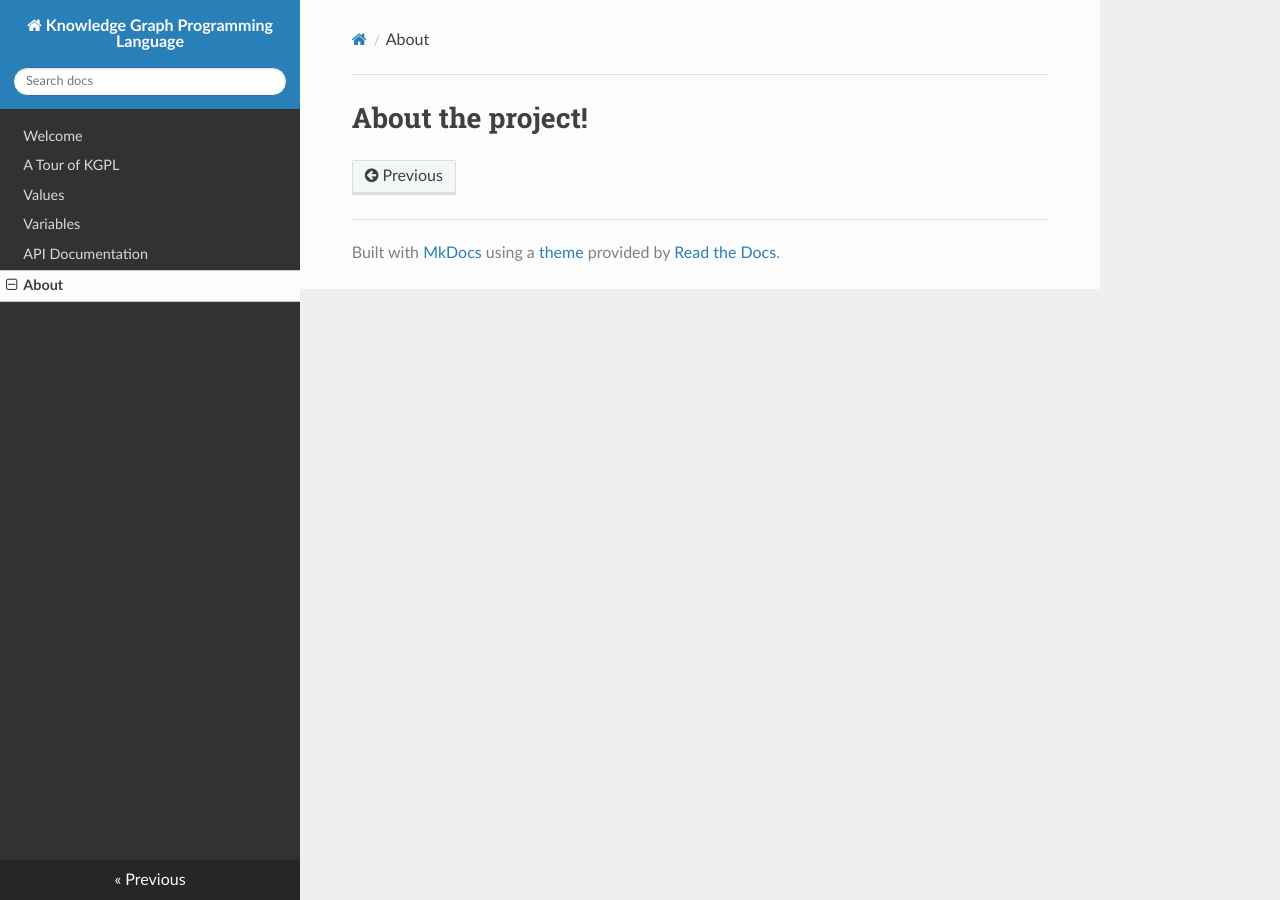
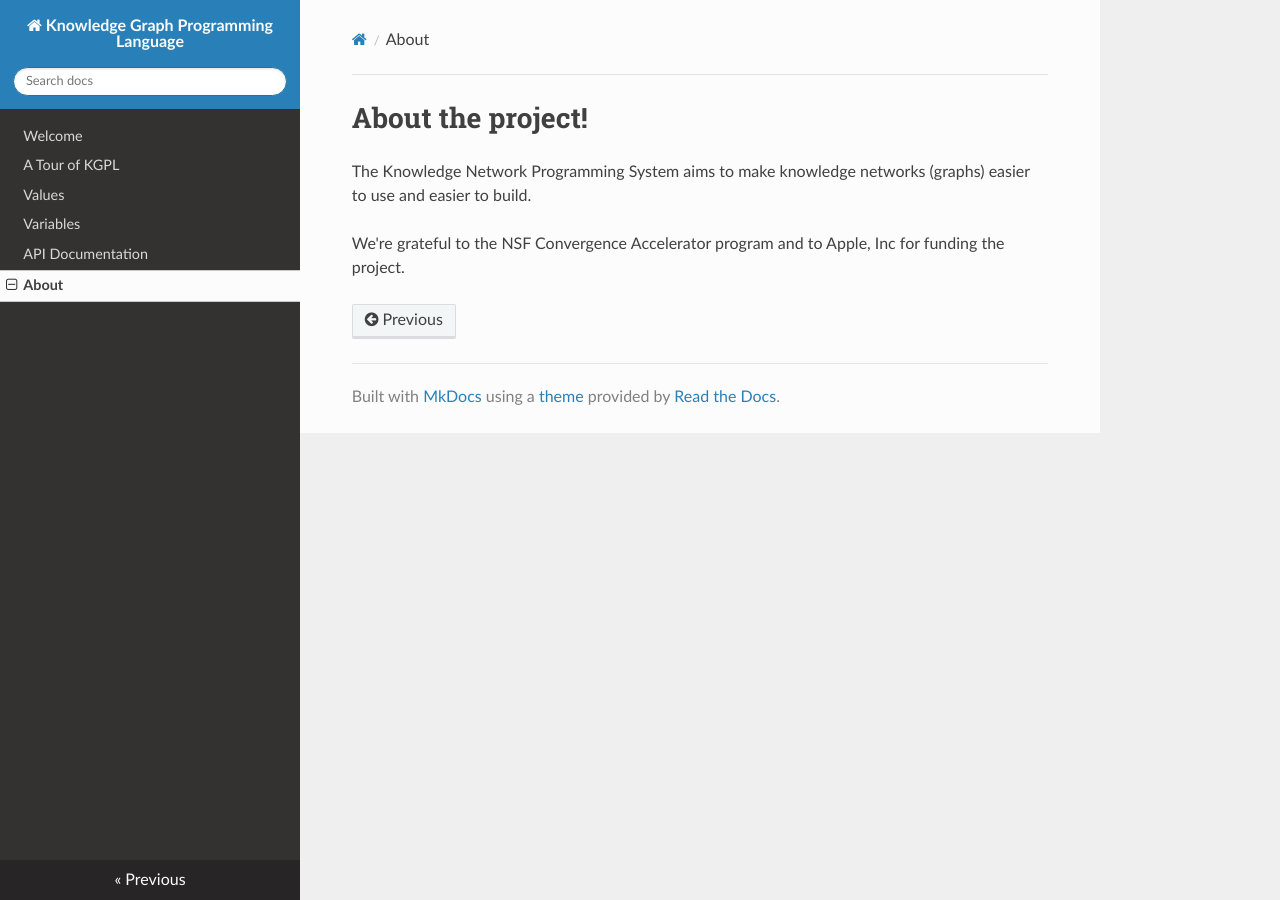
Before and after one commit to mikecafarella/KNP, an MkDocs documentation site: the page built from docs/docs/about.md, in a window 1280 px wide. Built offline with MkDocs 1.6.1, drawn with Linux system fonts in a browser that asks for light colours; nearby versions of some CDN libraries.

Commit message:
Docs changes

```diff
--- a/docs/docs/about.md
+++ b/docs/docs/about.md
@@ -1 +1,5 @@
 # About the project!
+
+The Knowledge Network Programming System aims to make knowledge networks (graphs) easier to use and easier to build.
+
+We're grateful to the NSF Convergence Accelerator program and to Apple, Inc for funding the project.
```
Also changed, not shown: docs/docs/api.md (deleted, +0 -19 lines), docs/docs/index.md (+5 -1 lines), docs/docs/install.md (added, +3 -0 lines), docs/docs/knowledgeclient.md (+1 -1 lines), docs/docs/old/tour.md (renamed from docs/docs/tour.md), docs/docs/old/values.md (renamed from docs/docs/values.md), docs/docs/old/variables.md (renamed from docs/docs/variables.md).
